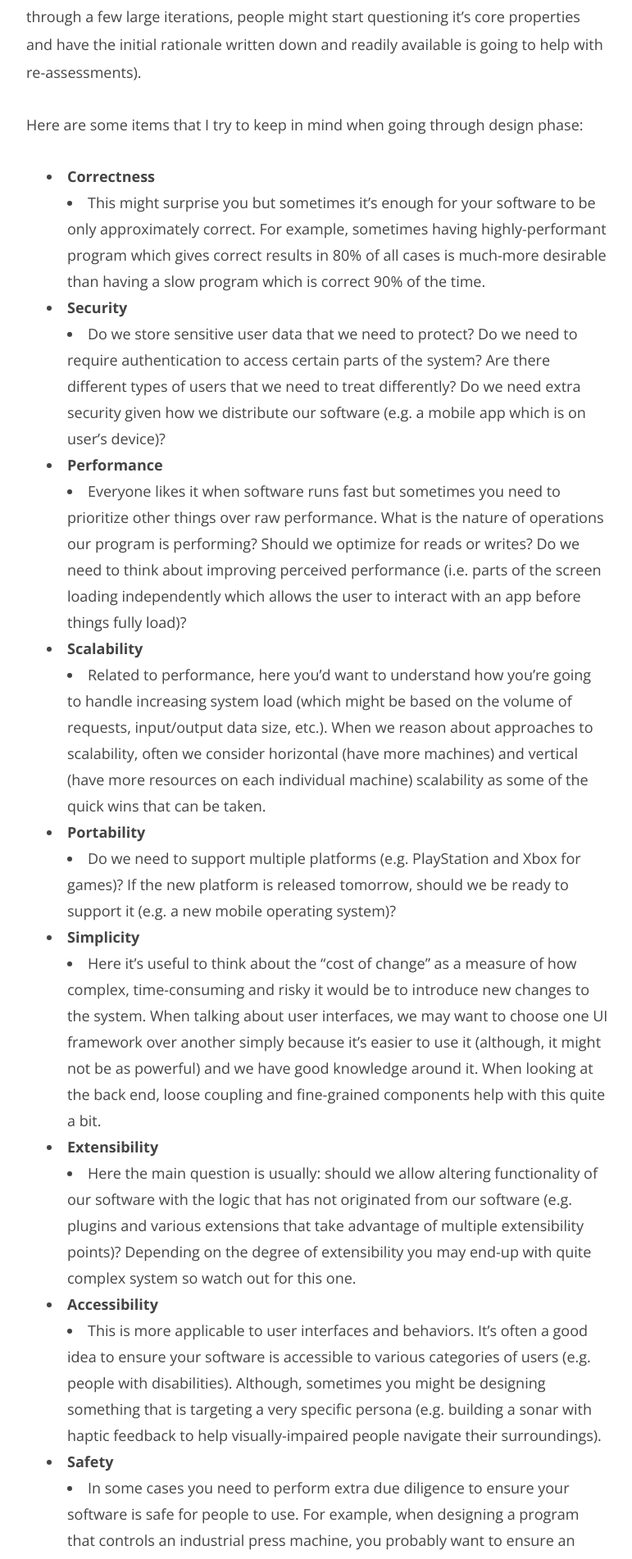
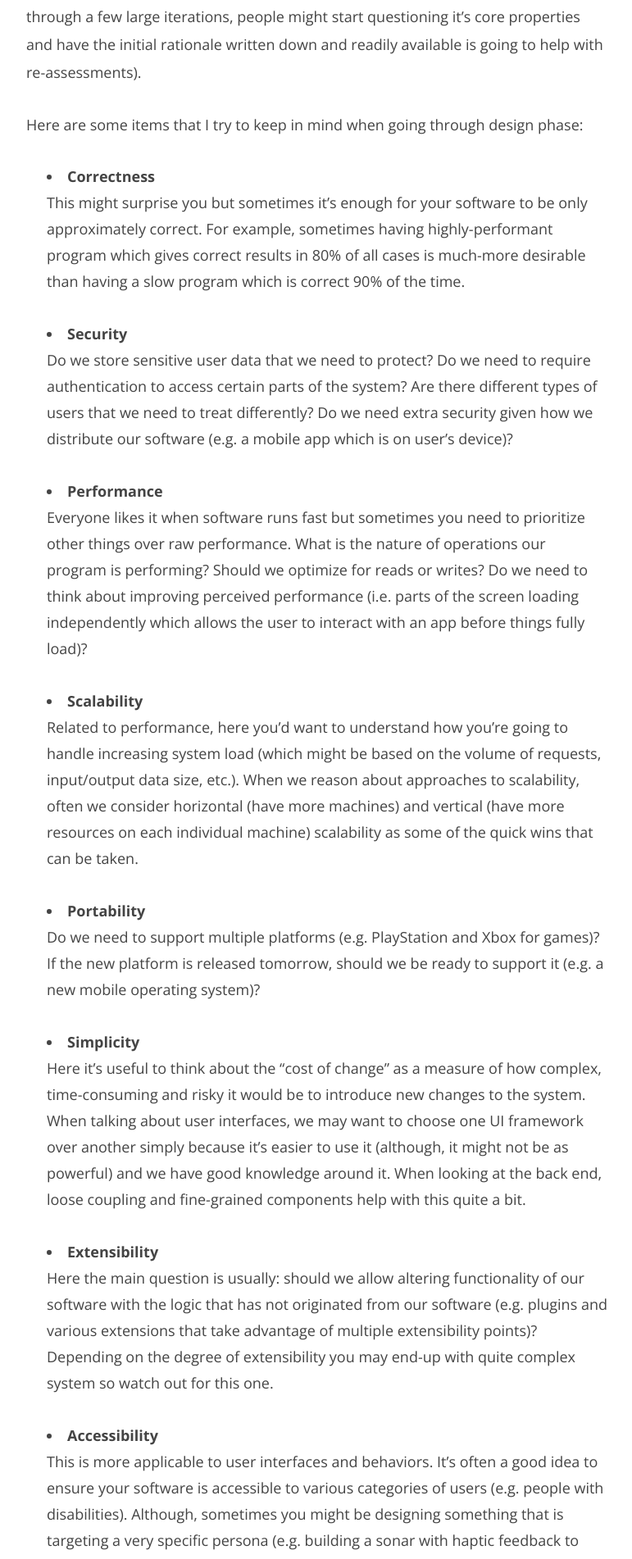
Before and after one commit to volpav/volpav.github.io, a Jekyll site: the page built from _posts/2019-01-25-core-properties-of-your-software.md, in a window 1280 px wide. Shown: the part 1309-3211 px from the top of the page at 82% size, without its empty margins (278-1049 px from the left). Built offline with Jekyll 4.4.1, drawn with Linux system fonts in a browser that asks for light colours.

Commit message:
Update 2019-01-25-core-properties-of-your-software.md

```diff
--- a/_posts/2019-01-25-core-properties-of-your-software.md
+++ b/_posts/2019-01-25-core-properties-of-your-software.md
@@ -17,24 +17,24 @@
 
 Here are some items that I try to keep in mind when going through design phase:
 
-- **Correctness**
-  - This might surprise you but sometimes it’s enough for your software to be only approximately correct. For example, sometimes having highly-performant program which gives correct results in 80% of all cases is much-more desirable than having a slow program which is correct 90% of the time.
-- **Security**
-  - Do we store sensitive user data that we need to protect? Do we need to require authentication to access certain parts of the system? Are there different types of users that we need to treat differently? Do we need extra security given how we distribute our software (e.g. a mobile app which is on user’s device)?
-- **Performance**
-  - Everyone likes it when software runs fast but sometimes you need to prioritize other things over raw performance. What is the nature of operations our program is performing? Should we optimize for reads or writes? Do we need to think about improving perceived performance (i.e. parts of the screen loading independently which allows the user to interact with an app before things fully load)?
-- **Scalability**
-  - Related to performance, here you’d want to understand how you’re going to handle increasing system load (which might be based on the volume of requests, input/output data size, etc.). When we reason about approaches to scalability, often we consider horizontal (have more machines) and vertical (have more resources on each individual machine) scalability as some of the quick wins that can be taken.
-- **Portability**
-  - Do we need to support multiple platforms (e.g. PlayStation and Xbox for games)? If the new platform is released tomorrow, should we be ready to support it (e.g. a new mobile operating system)?
-- **Simplicity**
-  - Here it’s useful to think about the “cost of change” as a measure of how complex, time-consuming and risky it would be to introduce new changes to the system. When talking about user interfaces, we may want to choose one UI framework over another simply because it’s easier to use it (although, it might not be as powerful) and we have good knowledge around it. When looking at the back end, loose coupling and fine-grained components help with this quite a bit.
-- **Extensibility**
-  - Here the main question is usually: should we allow altering functionality of our software with the logic that has not originated from our software (e.g. plugins and various extensions that take advantage of multiple extensibility points)? Depending on the degree of extensibility you may end-up with quite complex system so watch out for this one.
-- **Accessibility**
-  - This is more applicable to user interfaces and behaviors. It's often a good idea to ensure your software is accessible to various categories of users (e.g. people with disabilities). Although, sometimes you might be designing something that is targeting a very specific persona (e.g. building a sonar with haptic feedback to help visually-impaired people navigate their surroundings).
-- **Safety**
-  - In some cases you need to perform extra due diligence to ensure your software is safe for people to use. For example, when designing a program that controls an industrial press machine, you probably want to ensure an operator can’t accidentally activate it (which, in turn, may cause damage to other hardware or an injury to a coworker).
+- **Correctness**<br />
+This might surprise you but sometimes it’s enough for your software to be only approximately correct. For example, sometimes having highly-performant program which gives correct results in 80% of all cases is much-more desirable than having a slow program which is correct 90% of the time.<br /><br />
+- **Security**<br />
+  Do we store sensitive user data that we need to protect? Do we need to require authentication to access certain parts of the system? Are there different types of users that we need to treat differently? Do we need extra security given how we distribute our software (e.g. a mobile app which is on user’s device)?<br /><br />
+- **Performance**<br />
+Everyone likes it when software runs fast but sometimes you need to prioritize other things over raw performance. What is the nature of operations our program is performing? Should we optimize for reads or writes? Do we need to think about improving perceived performance (i.e. parts of the screen loading independently which allows the user to interact with an app before things fully load)?<br /><br />
+- **Scalability**<br />
+Related to performance, here you’d want to understand how you’re going to handle increasing system load (which might be based on the volume of requests, input/output data size, etc.). When we reason about approaches to scalability, often we consider horizontal (have more machines) and vertical (have more resources on each individual machine) scalability as some of the quick wins that can be taken.<br /><br />
+- **Portability**<br />
+Do we need to support multiple platforms (e.g. PlayStation and Xbox for games)? If the new platform is released tomorrow, should we be ready to support it (e.g. a new mobile operating system)?<br /><br />
+- **Simplicity**<br />
+Here it’s useful to think about the “cost of change” as a measure of how complex, time-consuming and risky it would be to introduce new changes to the system. When talking about user interfaces, we may want to choose one UI framework over another simply because it’s easier to use it (although, it might not be as powerful) and we have good knowledge around it. When looking at the back end, loose coupling and fine-grained components help with this quite a bit.<br /><br />
+- **Extensibility**<br />
+Here the main question is usually: should we allow altering functionality of our software with the logic that has not originated from our software (e.g. plugins and various extensions that take advantage of multiple extensibility points)? Depending on the degree of extensibility you may end-up with quite complex system so watch out for this one.<br /><br />
+- **Accessibility**<br />
+This is more applicable to user interfaces and behaviors. It's often a good idea to ensure your software is accessible to various categories of users (e.g. people with disabilities). Although, sometimes you might be designing something that is targeting a very specific persona (e.g. building a sonar with haptic feedback to help visually-impaired people navigate their surroundings).<br /><br />
+- **Safety**<br />
+In some cases you need to perform extra due diligence to ensure your software is safe for people to use. For example, when designing a program that controls an industrial press machine, you probably want to ensure an operator can’t accidentally activate it (which, in turn, may cause damage to other hardware or an injury to a coworker).
 
 Hope this helps. If you have any questions, feel free to ping me on Twitter ([@volpav](https://twitter.com/volpav)).
 
```
